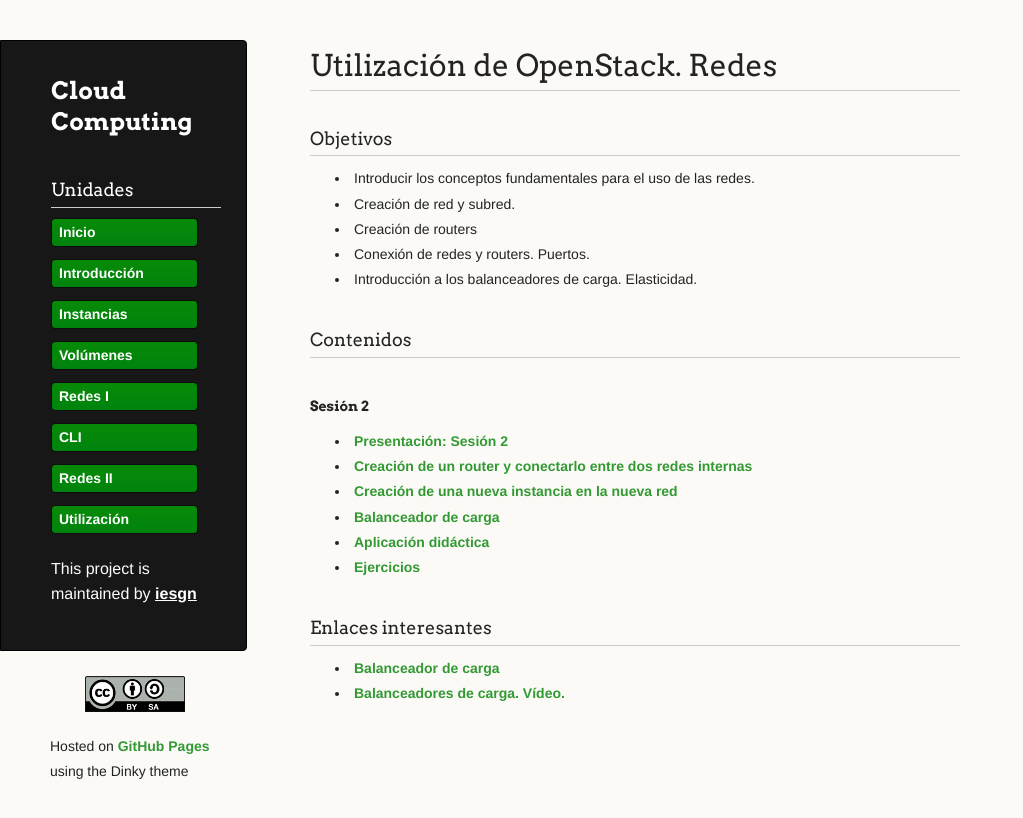
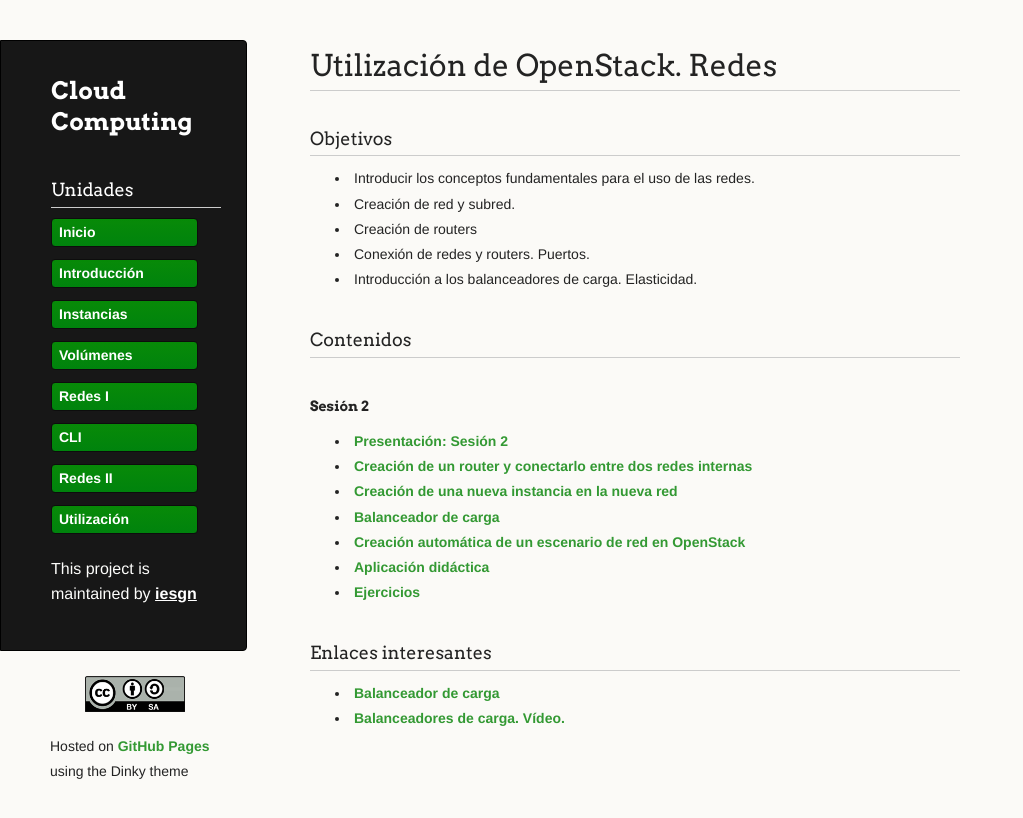
Before and after one commit to iesgn/cloud2, a Jekyll site: the page built from curso/u6/index.md, in a window 1280 px wide. Shown: the top 818 px of the page, without its empty margins (0-1023 px from the left). Built offline with Jekyll 4.4.1, drawn with Linux system fonts in a browser that asks for light colours.

Commit message:
Creación automática de un escenario de red en OpenStack

```diff
--- a/curso/u6/index.md
+++ b/curso/u6/index.md
@@ -20,6 +20,7 @@ menu:
 * [Creación de un router y conectarlo entre dos redes internas](router2)
 * [Creación de una nueva instancia en la nueva red](red2)
 * [Balanceador de carga](balanceador)
+* [Creación automática de un escenario de red en OpenStack](demofinal)
 * [Aplicación didáctica](aula2)
 * [Ejercicios](ejercicios2)
 
--- a/curso/u6/presentacion2.html
+++ b/curso/u6/presentacion2.html
@@ -30,6 +30,7 @@ tema: white
       <li>Creación de un router y conectarlo entre dos redes internas</li>
       <li>Creación de una nueva instancia en la nueva red</li>
       <li>Balanceador de carga</li>
+      <li>Creación automática de un escenario de red en OpenStack</li>
       <li>Aplicación didáctica</li>
       <li>Ejercicios</li>
     </ul>
```
